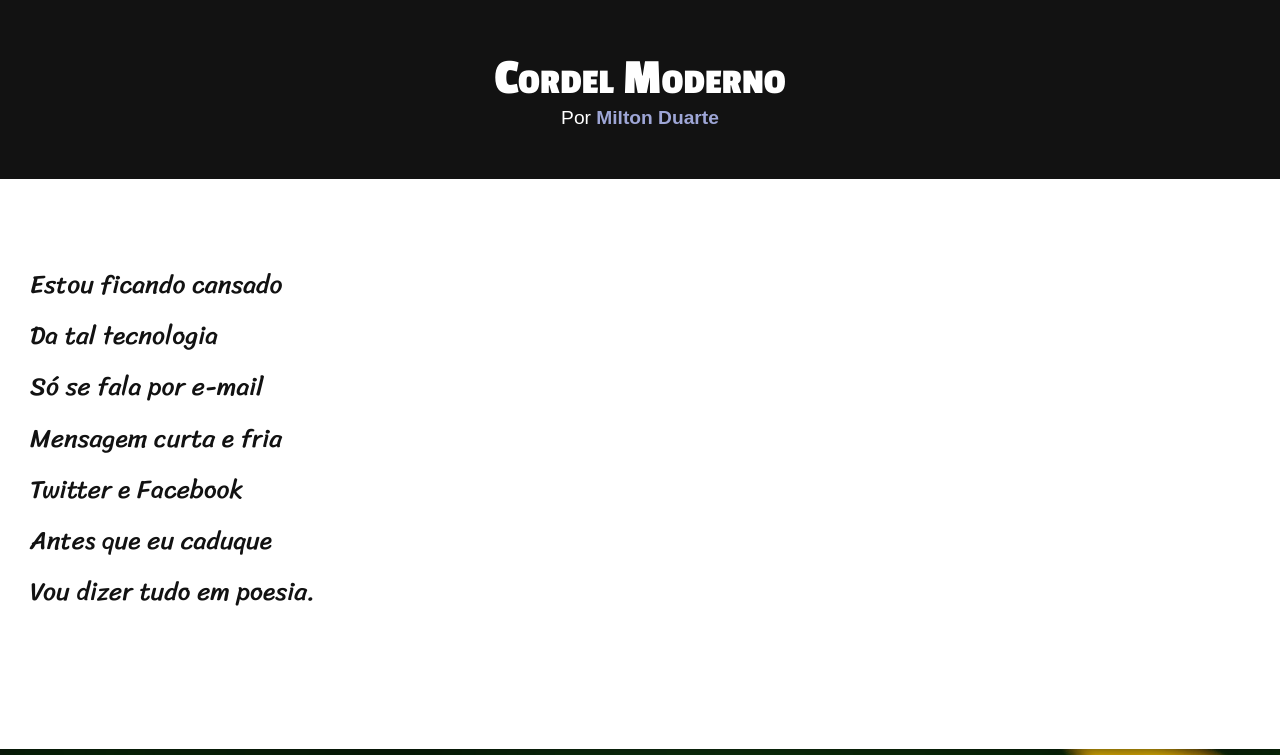
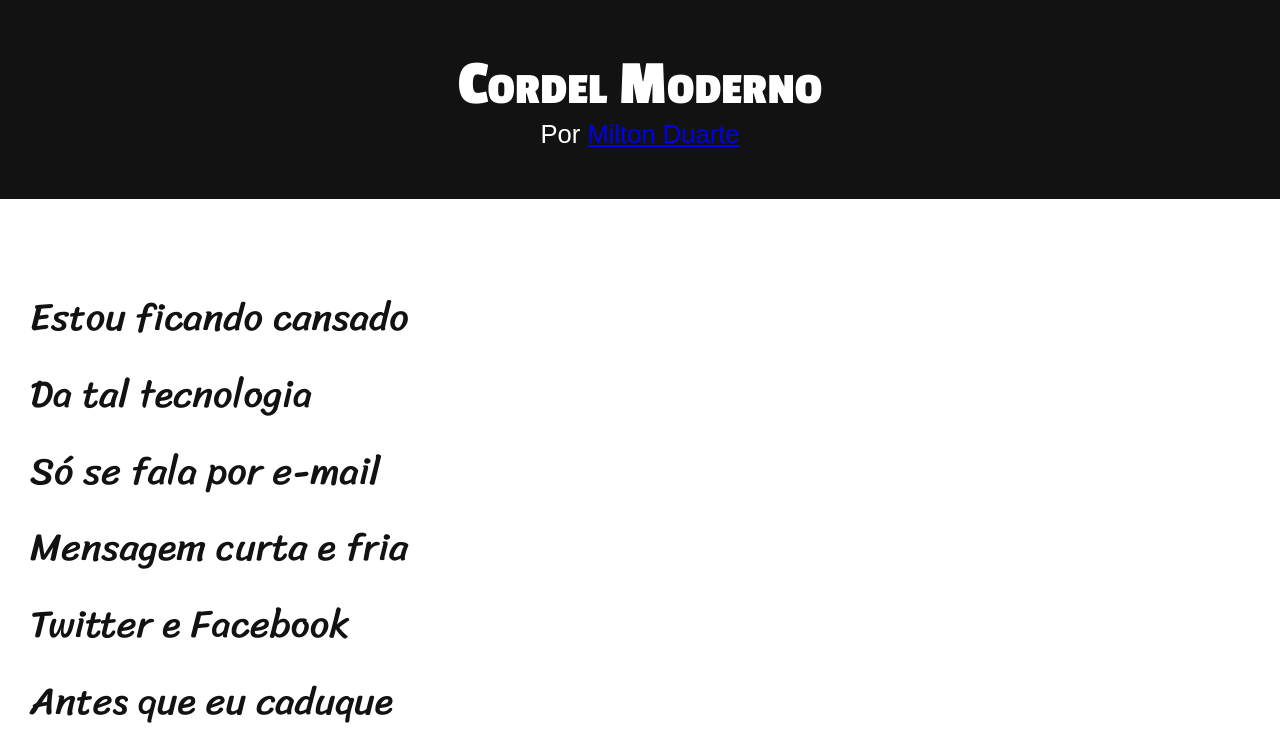
Before and after one commit to stapani7/projeto-cordel, a plain HTML site: page index.html in a window 1280 px wide. Shown: the top 755 px of the page. Drawn offline with Linux system fonts and the dark colour scheme.

Commit message:
mudanca de estilo

```diff
--- a/estilo/style.css
+++ b/estilo/style.css
@@ -1,22 +1,5 @@
 @charset "UTF-8";
 @import url('https://fonts.googleapis.com/css2?family=Passion+One:wght@400;700;900&family=Sriracha&display=swap');
-@media (prefers-color-scheme: dark) {
-    body {
-      background-color: #323232;
-      color: white;
-    }
-    body a {
-        color: rgb(158, 166, 214);
-        text-decoration: none;
-        font-weight: bolder;
-    }
-    body a:hover {
-        text-decoration: underline;
-    }
-    body a:active {
-        color: #ffffff;
-    }
-  }
 
 :root {
     --fonte1: Arial, Verdana, sans-serif;
@@ -45,12 +28,12 @@ header h1 {
     padding-top: 50px;
     font-variant: small-caps;
     font-family: var(--fonte2);
-    font-size: 4vw;
+    font-size: 5vw;
 }
 
 header p {
     padding-bottom: 50px;
-    font-size: 1.5vw;
+    font-size: 2vw;
 }
 
 section {
@@ -59,7 +42,7 @@ section {
     line-height: 2em;
     padding-left: 30px;
     font-family: var(--fonte3);
-    font-size: 2vw;
+    font-size: 3vw;
 }
 
 section p {
```
